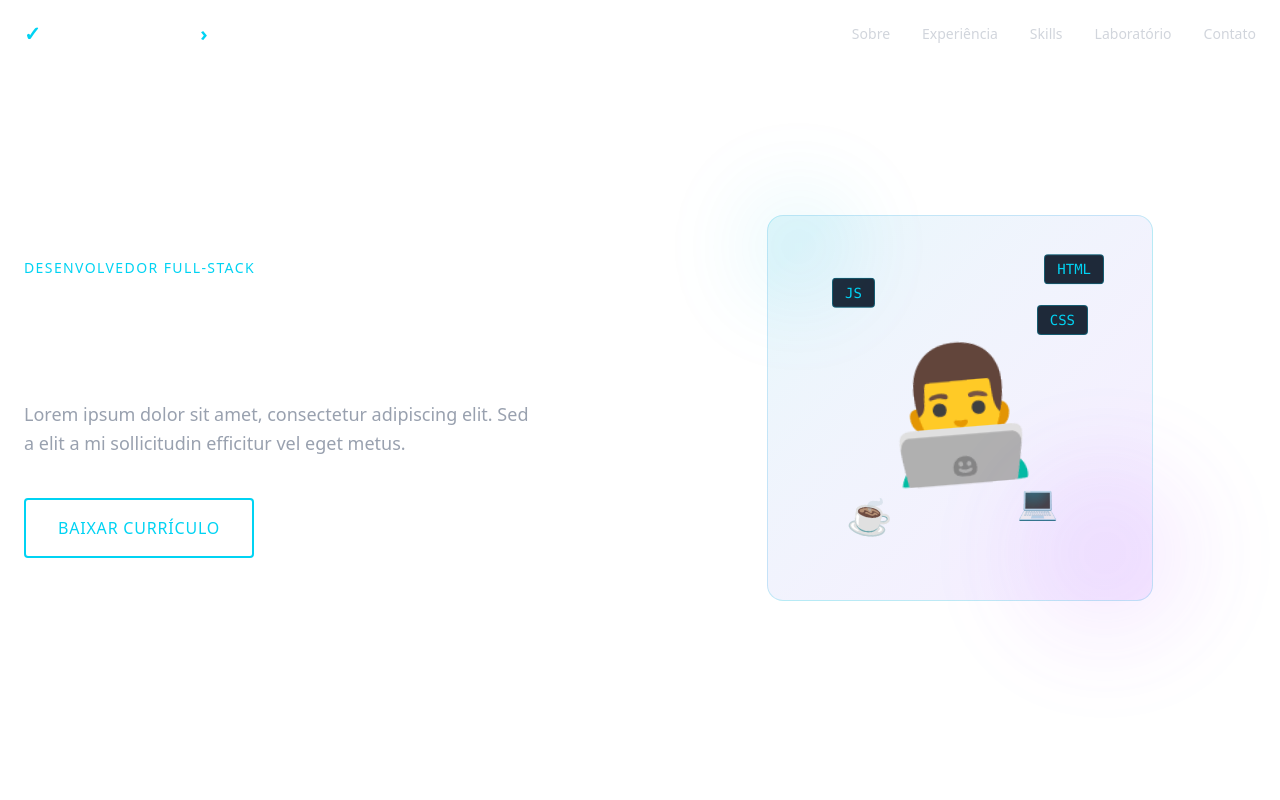
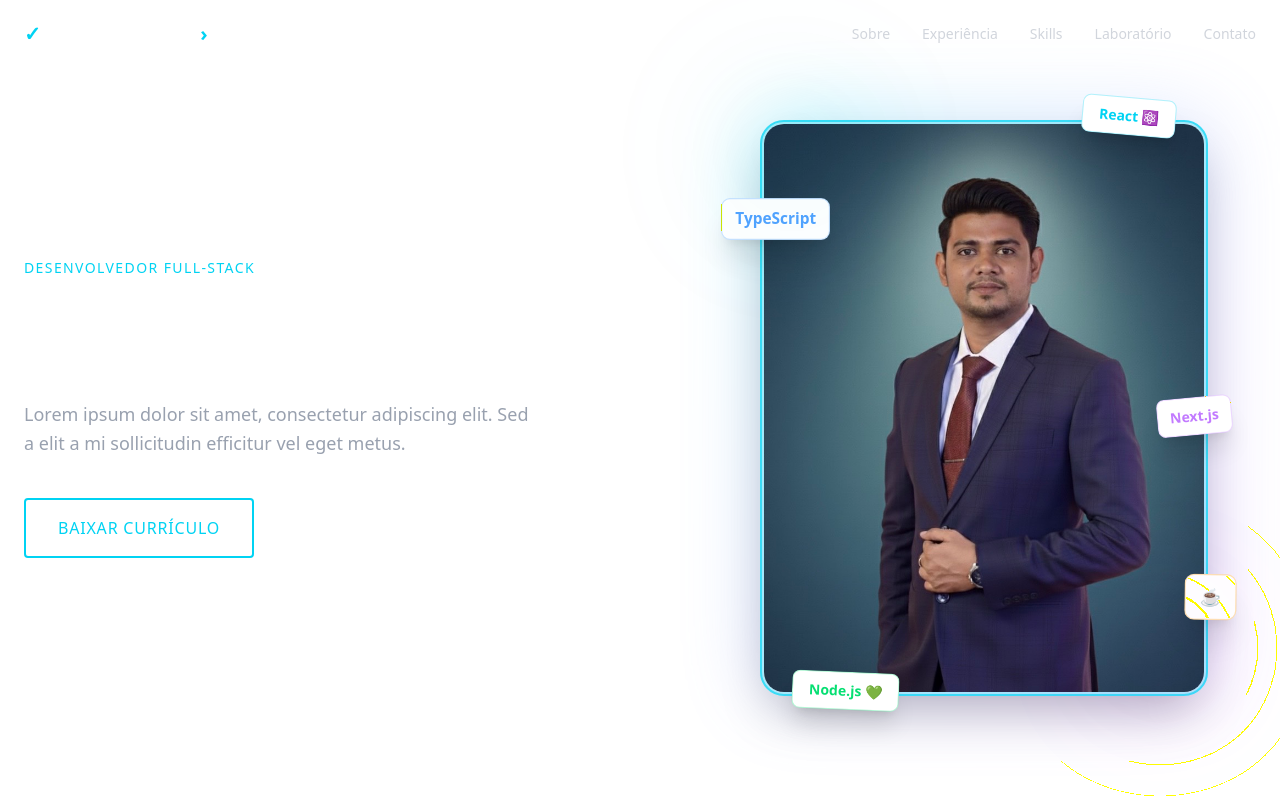
Before and after one commit to rifat-shaun/portfolio, a React (Vite) app: page / in a window 1280 px wide. Shown: the top 800 px of the page. Built offline with nearby package versions, Linux system fonts and the light colour scheme.

Commit message:
feat: implement my image

```diff
--- a/src/components/sections/About.tsx
+++ b/src/components/sections/About.tsx
@@ -2,6 +2,7 @@
 import { motion } from 'framer-motion';
 import SectionTitle from '../ui/SectionTitle';
 import { personalInfo, socialLinks } from '../../data/portfolio';
+import profileImage from '../../assets/my-picture.jpg';
 
 const About: React.FC = () => {
   const renderBioWithHighlights = (text: string) => {
@@ -77,7 +78,7 @@
                 transition={{ duration: 3, repeat: Infinity, ease: 'easeInOut' }}
               />
               <motion.img
-                src={personalInfo.avatar}
+                src={profileImage}
                 alt={personalInfo.name}
                 className="relative w-64 h-64 rounded-full object-cover border-4 border-cyan-400/30 shadow-2xl"
                 whileHover={{ scale: 1.05, rotate: 5 }}
--- a/src/components/sections/Hero.tsx
+++ b/src/components/sections/Hero.tsx
@@ -2,6 +2,7 @@
 import { motion } from 'framer-motion';
 import Button from '../ui/Button';
 import { personalInfo } from '../../data/portfolio';
+import fullImage from '../../assets/my-full-picture.jpeg';
 
 const Hero: React.FC = () => {
   const containerVariants = {
@@ -71,82 +72,98 @@
             </motion.div>
           </motion.div>
 
-          {/* Right Content - Illustration */}
+          {/* Right Content - Profile Image */}
           <motion.div
             className="relative"
             initial={{ opacity: 0, scale: 0.8 }}
             animate={{ opacity: 1, scale: 1 }}
             transition={{ duration: 0.8, delay: 0.5 }}
           >
-            <div className="relative z-10 flex justify-center">
+            <div className="relative z-10 flex justify-center md:justify-end md:pr-12">
               <div className="relative">
-                {/* Developer Illustration Container */}
+                {/* Profile Image Container */}
                 <motion.div
-                  className="bg-gradient-to-br from-cyan-500/10 to-purple-500/10 rounded-2xl p-8 backdrop-blur-sm border border-cyan-500/20"
+                  className="relative"
                   whileHover={{ scale: 1.02 }}
                   transition={{ duration: 0.3 }}
                 >
-                  <div className="relative w-80 h-80 flex items-center justify-center">
-                    {/* Code Elements */}
+                  {/* Glow Effect */}
+                  <div className="absolute inset-0 bg-gradient-to-br from-cyan-400 to-purple-500 rounded-3xl blur-2xl opacity-30" />
+
+                  {/* Image */}
+                  <div className="relative">
+                    <img
+                      src={fullImage}
+                      alt={personalInfo.name}
+                      className="relative w-88 h-[28rem] md:w-[28rem] md:h-[36rem] object-cover rounded-3xl border-4 border-cyan-400/30 shadow-2xl"
+                    />
+
+                    {/* Animated Border Overlay */}
                     <motion.div
-                      className="absolute top-4 right-4 bg-gray-800 px-3 py-1 rounded text-cyan-400 text-sm font-mono border border-cyan-400/30"
-                      animate={{ y: [0, -10, 0] }}
-                      transition={{ duration: 2, repeat: Infinity, ease: 'easeInOut' }}
+                      className="absolute inset-0 rounded-3xl border-2 border-cyan-400"
+                      animate={{
+                        opacity: [0.3, 0.8, 0.3],
+                      }}
+                      transition={{
+                        duration: 3,
+                        repeat: Infinity,
+                        ease: 'easeInOut',
+                      }}
+                    />
+                  </div>
+
+                  {/* Floating Tech Badges on image border */}
+                  <motion.div
+                    className="absolute -top-4 right-8 bg-white dark:bg-gray-800 px-4 py-2 rounded-lg text-cyan-400 text-sm font-bold border border-cyan-400/30 shadow-xl"
+                    animate={{ y: [0, -10, 0], rotate: [0, 5, -5, 0] }}
+                    transition={{ duration: 3, repeat: Infinity, ease: 'easeInOut' }}
                   >
-                      HTML
-                    </motion.div>
-                    <motion.div
-                      className="absolute top-16 right-8 bg-gray-800 px-3 py-1 rounded text-cyan-400 text-sm font-mono border border-cyan-400/30"
-                      animate={{ y: [0, -10, 0] }}
-                      transition={{ duration: 2, delay: 0.3, repeat: Infinity, ease: 'easeInOut' }}
-                    >
-                      CSS
-                    </motion.div>
-                    <motion.div
-                      className="absolute top-8 left-8 bg-gray-800 px-3 py-1 rounded text-cyan-400 text-sm font-mono border border-cyan-400/30"
-                      animate={{ y: [0, -10, 0] }}
-                      transition={{ duration: 2, delay: 0.6, repeat: Infinity, ease: 'easeInOut' }}
-                    >
-                      JS
+                    React ⚛️
                   </motion.div>
 
-                    {/* Central Developer Icon */}
                   <motion.div
-                      className="text-9xl"
-                      animate={{ rotate: [0, 5, -5, 0] }}
-                      transition={{ duration: 4, repeat: Infinity, ease: 'easeInOut' }}
+                    className="absolute -bottom-4 left-8 bg-white dark:bg-gray-800 px-4 py-2 rounded-lg text-green-400 text-sm font-bold border border-green-400/30 shadow-xl"
+                    animate={{ y: [0, -10, 0], rotate: [0, -5, 5, 0] }}
+                    transition={{ duration: 3.5, delay: 0.5, repeat: Infinity, ease: 'easeInOut' }}
                   >
-                      👨‍💻
+                    Node.js 💚
                   </motion.div>
 
-                    {/* Bottom Elements */}
                   <motion.div
-                      className="absolute bottom-8 left-12 text-4xl"
-                      animate={{ rotate: [0, 10, -10, 0] }}
-                      transition={{ duration: 3, repeat: Infinity, ease: 'easeInOut' }}
+                    className="absolute top-20 -left-6 bg-white dark:bg-gray-800 px-3 py-2 rounded-lg text-blue-400 text-sm font-bold border border-blue-400/30 shadow-xl"
+                    animate={{ x: [0, -10, 0], scale: [1, 1.1, 1] }}
+                    transition={{ duration: 4, delay: 1, repeat: Infinity, ease: 'easeInOut' }}
+                  >
+                    TypeScript
+                  </motion.div>
+
+                  <motion.div
+                    className="absolute top-1/2 -right-6 bg-white dark:bg-gray-800 px-3 py-2 rounded-lg text-purple-400 text-sm font-bold border border-purple-400/30 shadow-xl"
+                    animate={{ y: [0, -12, 0], rotate: [0, 6, -6, 0] }}
+                    transition={{ duration: 3.8, delay: 0.8, repeat: Infinity, ease: 'easeInOut' }}
+                  >
+                    Next.js
+                  </motion.div>
+
+                  <motion.div
+                    className="absolute bottom-20 -right-6 bg-white dark:bg-gray-800 px-3 py-2 rounded-lg text-amber-500 text-sm font-bold border border-amber-500/30 shadow-xl"
+                    animate={{ rotate: [0, 10, -10, 0], scale: [1.2, 1.5, 1.2] }}
+                    transition={{ duration: 3.2, delay: 0.3, repeat: Infinity, ease: 'easeInOut' }}
                   >
                     ☕
                   </motion.div>
-                    <motion.div
-                      className="absolute bottom-12 right-16 text-3xl"
-                      animate={{ scale: [1, 1.1, 1] }}
-                      transition={{ duration: 2, repeat: Infinity, ease: 'easeInOut' }}
-                    >
-                      💻
-                    </motion.div>
-                  </div>
                 </motion.div>
 
-                {/* Floating Elements */}
+                {/* Floating Glow Orbs */}
                 <motion.div
-                  className="absolute -top-4 -left-4 w-24 h-24 bg-cyan-500/20 rounded-full blur-2xl"
-                  animate={{ scale: [1, 1.2, 1], opacity: [0.3, 0.6, 0.3] }}
-                  transition={{ duration: 3, repeat: Infinity, ease: 'easeInOut' }}
+                  className="absolute -top-8 -left-8 w-32 h-32 bg-cyan-500/20 rounded-full blur-3xl"
+                  animate={{ scale: [1, 1.3, 1], opacity: [0.2, 0.5, 0.2] }}
+                  transition={{ duration: 4, repeat: Infinity, ease: 'easeInOut' }}
                 />
                 <motion.div
-                  className="absolute -bottom-4 -right-4 w-32 h-32 bg-purple-500/20 rounded-full blur-2xl"
-                  animate={{ scale: [1, 1.3, 1], opacity: [0.3, 0.6, 0.3] }}
-                  transition={{ duration: 4, delay: 1, repeat: Infinity, ease: 'easeInOut' }}
+                  className="absolute -bottom-8 -right-8 w-40 h-40 bg-purple-500/20 rounded-full blur-3xl"
+                  animate={{ scale: [1, 1.4, 1], opacity: [0.2, 0.5, 0.2] }}
+                  transition={{ duration: 5, delay: 1.5, repeat: Infinity, ease: 'easeInOut' }}
                 />
               </div>
             </div>
```
Also changed, not shown: src/assets/my-full-picture.jpeg (added), src/assets/my-picture.jpg (added). Lines whose indentation alone changed are shown as unchanged.
